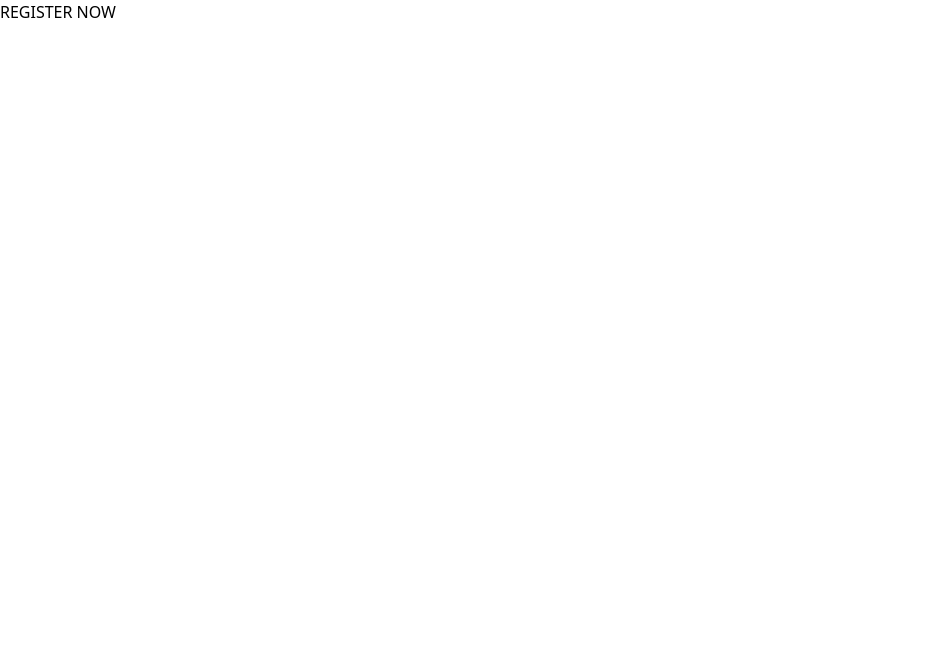
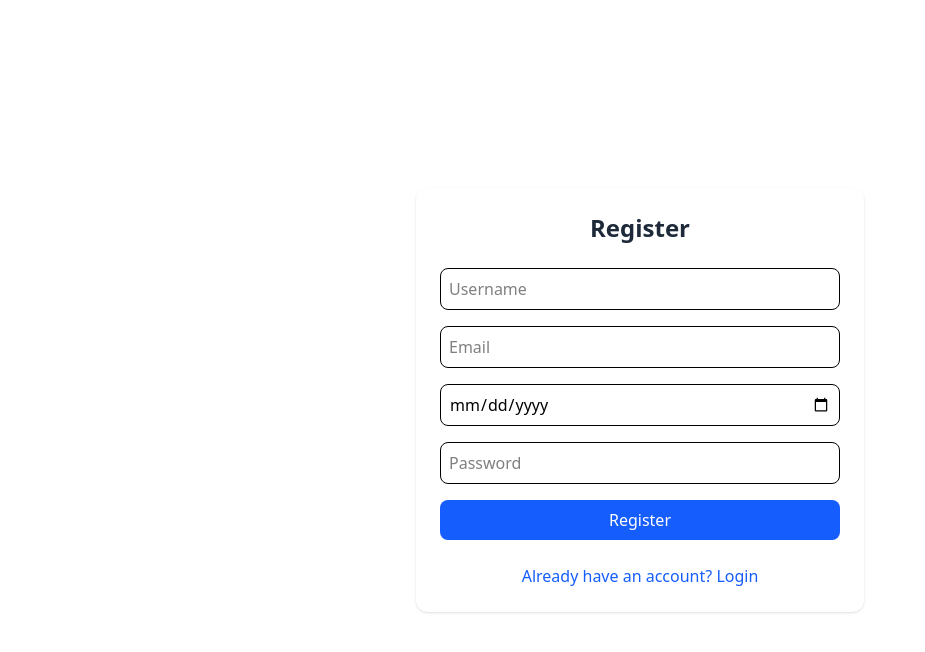
Before and after one commit to Sh0utaa/DLTFront, an Angular app: page /register in a window 1280 px wide. Shown: the top 652 px of the page, without its empty margins (0-925 px from the left). Built offline with nearby package versions, Linux system fonts and the light colour scheme.

Commit message:
Make Register and Login form look better

```diff
--- a/angular.json
+++ b/angular.json
@@ -90,5 +90,8 @@
         }
       }
     }
+  },
+  "cli": {
+    "analytics": false
   }
 }
--- a/package.json
+++ b/package.json
@@ -17,6 +17,7 @@
     "@angular/platform-browser": "^20.0.0",
     "@angular/router": "^20.0.0",
     "@tailwindcss/postcss": "^4.1.11",
+    "node": "^22.17.0",
     "rxjs": "~7.8.0",
     "tslib": "^2.3.0",
     "zone.js": "~0.15.0"
--- a/src/app/pages/login/login.html
+++ b/src/app/pages/login/login.html
@@ -1,6 +1,6 @@
 <div class="min-h-screen flex items-center justify-center bg-gray-900 text-white px-4">
   <div class="w-full max-w-md bg-gray-800 rounded-2xl shadow-xl p-8">
-    <h2 class="text-3xl font-semibold text-center mb-6">Sign in to your account</h2>
+    <h2 class="text-3xl font-semibold text-center mb-6">Login</h2>
 
     <form class="space-y-5">
       <div>
--- a/src/app/pages/register/register.html
+++ b/src/app/pages/register/register.html
@@ -1,4 +1,21 @@
+<div class="min-h-screen flex items-center justify-center bg-white p-4">
+  <div class="w-full max-w-md bg-white p-6 rounded-xl shadow space-y-6">
 
-<div>
-  REGISTER NOW
+    <h2 class="text-2xl font-bold text-center text-gray-800">Register</h2>
+
+    <form (ngSubmit)="onSubmit()" class="space-y-4">
+      <input [(ngModel)]="form.username" name="username" placeholder="Username" required class="w-full p-2 border rounded-lg" />
+      <input [(ngModel)]="form.email" name="email" placeholder="Email" required class="w-full p-2 border rounded-lg" type="email" />
+      <input [(ngModel)]="form.birthdate" name="birthdate" placeholder="Birthdate" required class="w-full p-2 border rounded-lg" type="date" />
+      <input [(ngModel)]="form.password" name="password" placeholder="Password" required class="w-full p-2 border rounded-lg" type="password" />
+
+      <button type="submit" class="w-full bg-blue-600 text-white py-2 rounded-lg hover:bg-blue-700">
+        Register
+      </button>
+    </form>
+
+
+    <!-- Optional: Link to Login -->
+    <a routerLink="/login" class="text-blue-600 hover:underline text-center block mt-4">Already have an account? Login</a>
+  </div>
 </div>
--- a/src/app/pages/register/register.ts
+++ b/src/app/pages/register/register.ts
@@ -1,22 +1,20 @@
+import { Component, EventEmitter, Output } from '@angular/core';
 import { HttpClient, HttpClientModule } from '@angular/common/http';
-import { Component } from '@angular/core';
 import { FormsModule } from '@angular/forms';
 import { RouterLink } from '@angular/router';
 
 @Component({
   selector: 'app-register',
+  standalone: true,
   imports: [
     RouterLink,
     FormsModule,
     HttpClientModule
   ],
   templateUrl: './register.html',
-  styleUrl: './register.css'
+  styleUrls: ['./register.css']
 })
 export class Register {
-  step: 'form' | 'verify' | 'done' = 'form';
-
-
   form = {
     username: '',
     email: '',
@@ -24,62 +22,16 @@ export class Register {
     password: ''
   };
 
-  verificationCode = "";
+  @Output() emailSubmitted = new EventEmitter<string>();
 
   constructor(private http: HttpClient) {}
 
-  goToVerificationStep() {
-    if (!this.form.email)
-    {
-      alert("Email is required");
+  onSubmit() {
+    const { username, email, birthdate, password } = this.form;
+
+    if (!username || !email || !birthdate || !password) {
+      alert("All fields are required");
       return;
     }
-
-    this.http.post('https://dlt-api.shotatevdorashvili.com/api/email/send-verification-code', {
-      email: this.form.email
-    }).subscribe({
-      next: () => {
-        this.step = 'verify';
-      },
-      error: err => {
-        alert('Failed to send verification code');
-        console.error(err);
-      }
-    });
-  }
-
-  verifyCode() {
-    if(!this.verificationCode)
-    {
-      alert("Enter the verification code")
-      return;
-    }
-
-    this.http.post('https://dlt-api.shotatevdorashvili.com/api/email/verify-code', {
-      email: this.form.email,
-      code: this.verificationCode
-    }).subscribe({
-      next: () => {
-        this.registerUser();
-      },
-      error: err => {
-        alert('Verification failed');
-        console.error(err);
-      }
-    });
-  }
-
-  registerUser() {
-    this.http.post('https://dlt-api.shotatevdorashvili.com/api/auth/register', this.form)
-      .subscribe({
-        next: () => {
-          this.step = 'done';
-          alert('Registration successful!');
-        },
-        error: err => {
-          alert('Registration failed');
-          console.error(err);
-        }
-      });
   }
 }
```
Also changed, not shown: 1 other file (tests, documents, lock files or other folders).
